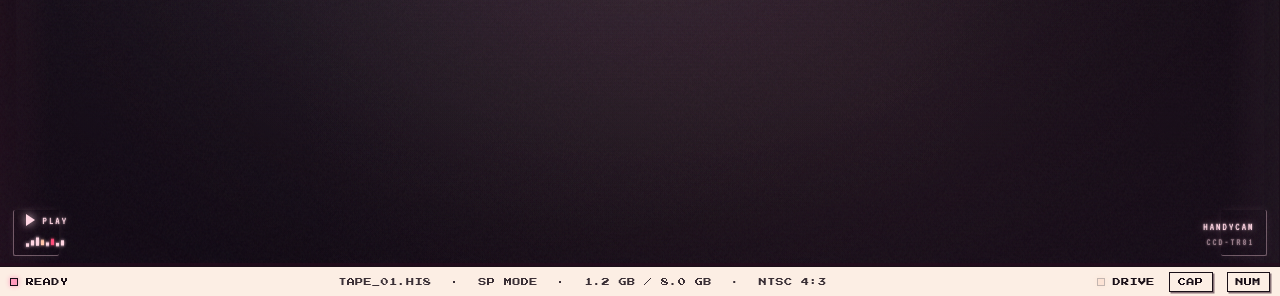
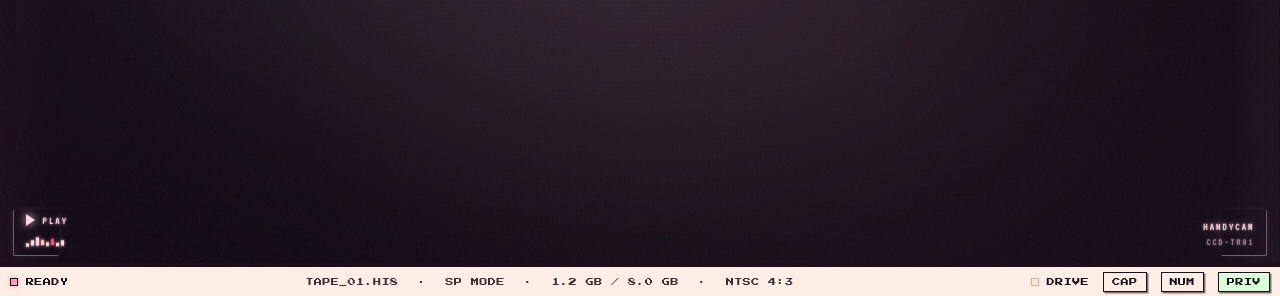
Before and after one commit to omarranti/minxxxx, a plain HTML site: page index.html in a window 1280 px wide. Shown: the part 504-800 px from the top of the page. Drawn offline with nearby package versions, Linux system fonts and the light colour scheme; a web font is replaced by a local one.

Commit message:
Add discreet PRIV chip linking to private dashboard
Phosphor-green chip in bottom OS status bar, next to CAP/NUM.
44x44 hit area, focus-visible ring, aria-label, prefers-reduced-motion
respected. Fits the system aesthetic without being a loud "ENTER HERE".

Co-Authored-By: Claude Opus 4.6 <noreply@anthropic.com>

```diff
--- a/index.html
+++ b/index.html
@@ -243,6 +243,37 @@
   }
   .os-chip.amber{background:var(--hud-amber)}
   .os-chip.live{background:var(--rec-red);color:var(--os-cream)}
+
+  /* clickable private-dashboard chip — discreet easter egg */
+  a.os-chip.priv{
+    background:#d8ffd9;
+    color:var(--os-ink);
+    text-decoration:none;
+    position:relative;
+    cursor:pointer;
+    transition:background .12s ease, transform .12s ease, box-shadow .12s ease;
+  }
+  a.os-chip.priv:hover{
+    background:#bcffbf;
+    transform:translate(-1px,-1px);
+    box-shadow:2.5px 2.5px 0 var(--os-shadow);
+  }
+  a.os-chip.priv:focus-visible{
+    outline:2px solid var(--phosphor);
+    outline-offset:3px;
+  }
+  a.os-chip.priv::before{
+    content:"";
+    position:absolute;
+    top:50%;left:50%;
+    width:max(100%,44px);
+    height:max(100%,44px);
+    transform:translate(-50%,-50%);
+  }
+  @media (prefers-reduced-motion: reduce){
+    a.os-chip.priv{transition:none}
+    a.os-chip.priv:hover{transform:none}
+  }
 
   /* bottom status bar */
   .os-status-left{
@@ -1936,6 +1967,7 @@
     <span>DRIVE</span>
     <span class="os-chip">CAP</span>
     <span class="os-chip">NUM</span>
+    <a href="dashboard/" class="os-chip priv" aria-label="Open private career dashboard (sign-in required)">PRIV</a>
   </div>
 </div>
 
```
